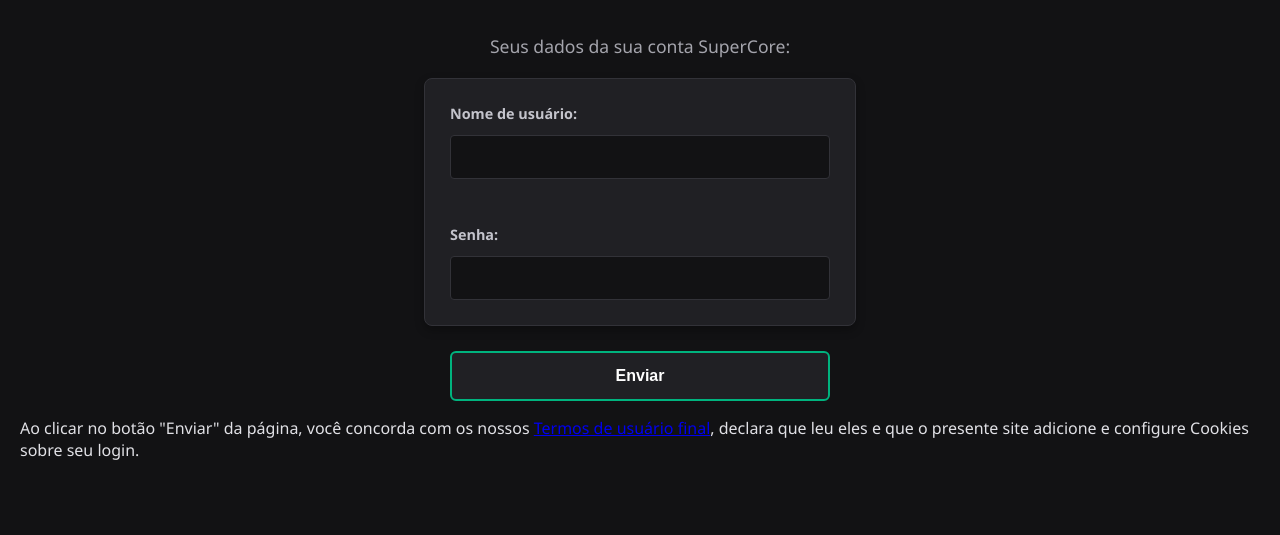
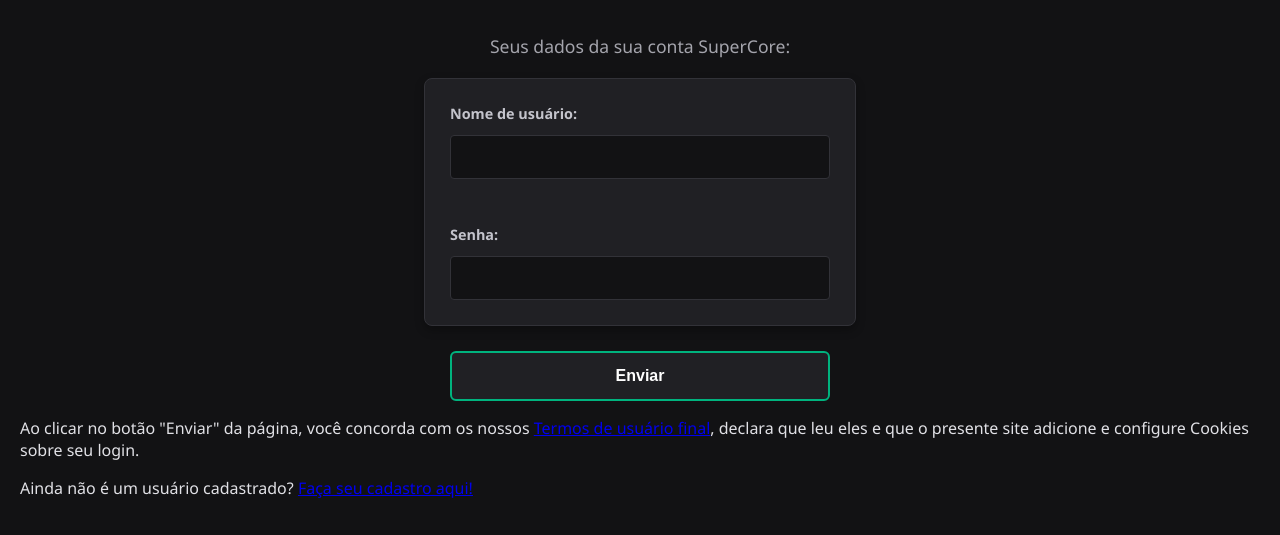
Before and after one commit to JustAcoder617/SuperCore-SuperCoreCode, a website with bundled scripts: page client/login_page/index.html in a window 1280 px wide. Shown: the part 323-858 px from the top of the page. Before the commit the page ends 820 px from the top, so only its background shows below. Built offline with nearby package versions, Linux system fonts and the light colour scheme; no server answers.

Commit message:
feat: adicionar link para cadastro na página de login

```diff
--- a/client/login_page/index.html
+++ b/client/login_page/index.html
@@ -27,6 +27,9 @@
         <p>
             Ao clicar no botão "Enviar" da página, você concorda com os nossos <a href="../terms/index.html" target="_blank" rel="noreferrer">Termos de usuário final</a>, declara que leu eles e que o presente site adicione e configure Cookies sobre seu login.
         </p>
+        <p>
+            Ainda não é um usuário cadastrado? <a href="create_login/index.html">Faça seu cadastro aqui!</a>
+        </p>
     </footer>
 </body>
 </html>
```
Also changed, not shown: client/login_page/create_login/index.html (+2 -0 lines).
